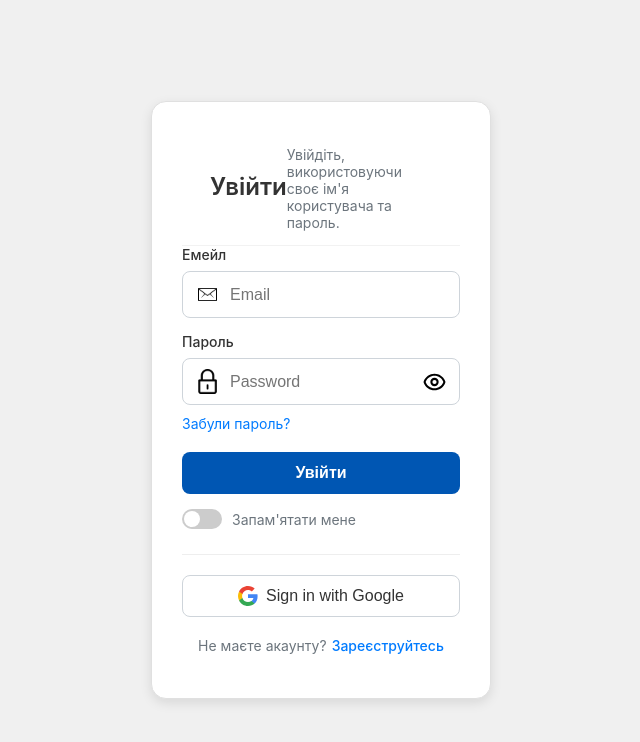
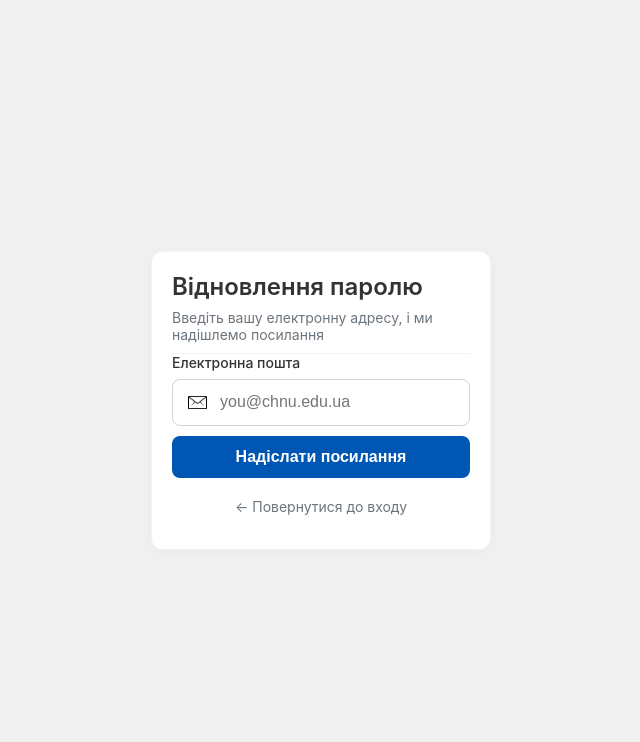
Before and after one commit to shillxzy/CHNU-Connect-app, a React (Vite) app in the folder Frontend/: page /forgot-password in a window 1280 px wide. Before the commit this address led to /login. Shown: the top 742 px of the page, without its empty margins (319-959 px from the left). Built offline with nearby package versions, Linux system fonts and the light colour scheme.

Commit message:
Added reset password, fixed text in login and registration

```diff
--- a/Frontend/src/App.jsx
+++ b/Frontend/src/App.jsx
@@ -2,6 +2,8 @@ import { useState, useEffect } from "react";
 import { BrowserRouter, Routes, Route, Navigate } from "react-router-dom";
 import Login from "./components/Auth/Login";
 import Registration from "./components/Auth/Registration";
+import ForgotPassword from "./components/Auth/SendMail";
+import ResetPassword from "./components/Auth/ResetPassword";
 import HomePage from "./components/HomePage";
 import AdminPanel from "./components/AdminPanel/AdminPanel";
 
@@ -57,7 +59,9 @@ export default function App() {
           <>
             <Route path="/login" element={<Login onLogin={handleLogin} />} />
             <Route path="/register" element={<Registration onRegister={handleLogin} />} />
+            <Route path="/forgot-password" element={<ForgotPassword />} />
             <Route path="*" element={<Navigate to="/login" replace />} />
+            <Route path="/reset-password" element={<ResetPassword />} />
           </>
         ) : (
           <>
--- /dev/null
+++ b/Frontend/src/api/resetPasswordApi.js
@@ -0,0 +1,19 @@
+const BASE_URL = "/api/auth";
+
+export const resetPassword = async ({ email, token, newPassword }) => {
+  const response = await fetch(`${BASE_URL}/reset-password`, {
+    method: "POST",
+    headers: {
+      "Content-Type": "application/json",
+    },
+    body: JSON.stringify({ email, token, newPassword }),
+  });
+
+  const data = await response.json();
+
+  if (!response.ok) {
+    throw new Error(data.message || "Не вдалося змінити пароль");
+  }
+
+  return data;
+};
--- /dev/null
+++ b/Frontend/src/api/sendResetMailApi.js
@@ -0,0 +1,19 @@
+const BASE_URL = "/api/auth";
+
+export const sendResetLink = async (email) => {
+  const response = await fetch(`${BASE_URL}/forgot-password`, {
+    method: "POST",
+    headers: {
+      "Content-Type": "application/json",
+    },
+    body: JSON.stringify({ email }),
+  });
+
+  const data = await response.json();
+
+  if (!response.ok) {
+    throw new Error(data.message || "Помилка надсилання листа");
+  }
+
+  return data;
+}
--- a/Frontend/src/components/Auth/Login.css
+++ b/Frontend/src/components/Auth/Login.css
@@ -2,18 +2,18 @@
 /* 1. КОНТЕЙНЕР І КАРТКА */
 /* ----------------------------------- */
 
-.login-container {
+.container {
     display: flex;
     justify-content: center;
     align-items: center;
     min-height: 100vh;
-    background-color: #f0f0f0; /* Світлий сірий фон */
+    background-color: #f0f0f0;
     padding: 20px;
     box-sizing: border-box;
     font-family: -apple-system, BlinkMacSystemFont, 'Segoe UI', Roboto, 'Helvetica Neue', Arial, sans-serif;
 }
 
-.login-card {
+.card {
     background-color: white;
     border-radius: 15px;
     box-shadow: 0 4px 12px rgba(0, 0, 0, 0.1);
@@ -27,23 +27,29 @@
 /* 2. ТЕКСТ І ЗАГОЛОВКИ */
 /* ----------------------------------- */
 
-.header {
+.header-block {
     display: flex;
+    justify-content: space-between;
     flex-direction: column;
-    text-align: left;
-    margin-bottom: 20px;
-    width: 100%;
-    display: block;
+    background: #ffffff;
+    padding-bottom: 10px;
+    border-bottom: 1px solid rgba(0, 0, 0, 0.05);
+    position: sticky;
+    top: 0;
+    z-index: 50;
+    margin: 0;
 }
 
-.h2 {
+.header-text {
+    display: block;
     font-size: 24px;
     font-weight: 600;
-    margin: 0 0 5px 0;
+    margin: 0 0 8px 0;
     color: #333;
 }
 
 .subtitle {
+    display: block;
     font-size: 14px;
     color: #6c757d;
     margin: 0;
@@ -204,7 +210,6 @@
 .google-button .icon,
 .google-button .google-icon-placeholder {
     margin-right: 10px;
-    /* У випадку Google іконка зазвичай кольорова, тому color: #6c757d тут не потрібен */
 }
 
 .divider {
@@ -268,14 +273,14 @@
 /* 6. РЕЄСТРАЦІЯ */
 /* ----------------------------------- */
 
-.signup-text {
+.back-text {
     text-align: center;
     font-size: 14px;
     color: #6c757d;
     margin-top: 20px;
 }
 
-.signup-link {
+.back-link {
     color: #007bff;
     text-decoration: none;
     font-weight: 500;
@@ -283,6 +288,6 @@
     margin-left: 5px;
 }
 
-.signup-link:hover {
+.back-link:hover {
     text-decoration: underline;
 }
--- a/Frontend/src/components/Auth/Login.jsx
+++ b/Frontend/src/components/Auth/Login.jsx
@@ -29,9 +29,8 @@ export default function Login({ onLogin, onShowRegister }) {
       localStorage.setItem("token", data.token);
     }
 
-    if (onLogin) onLogin(data.role); // зберігаємо роль у App
+    if (onLogin) onLogin(data.role);
 
-    // Редірект робимо тільки на HomePage
     navigate("/");
 
   } catch (err) {
@@ -42,10 +41,10 @@ export default function Login({ onLogin, onShowRegister }) {
 };
 
   return (
-    <div className="login-container">
-      <div className="login-card">
-        <div className="header">
-          <h2 className="h2">Увійти</h2>
+    <div className="container">
+      <div className="card">
+        <div className="header-block">
+          <h2 className="header-text">Увійти</h2>
           <p className="subtitle">
             Увійдіть, використовуючи своє ім'я користувача та пароль.
           </p>
@@ -95,9 +94,12 @@ export default function Login({ onLogin, onShowRegister }) {
             </button>
           </div>
 
-          <a href="#" onClick={handleForgotPassword} className="forgot-password-link">
+          <span
+            className="forgot-password-link"
+            onClick={() => navigate("/forgot-password")}
+          >
             Забули пароль?
-          </a>
+          </span>
 
           <button
             type="submit"
@@ -125,11 +127,11 @@ export default function Login({ onLogin, onShowRegister }) {
           <span>Sign in with Google</span>
         </button>
 
-        <p className="signup-text">
+        <p className="back-text">
           Не маєте акаунту?
           <span
             onClick={() => navigate("/register")}
-            className="signup-link"
+            className="back-link"
             style={{ cursor: "pointer" }}
           >
             Зареєструйтесь
--- /dev/null
+++ b/Frontend/src/components/Auth/ResetPassword.jsx
@@ -0,0 +1,134 @@
+import { useState, useEffect } from "react";
+import { useNavigate, useSearchParams } from "react-router-dom";
+import { LockIcon, EyeIcon, EyeOffIcon } from "../Icons";
+import { resetPassword } from "../../api/resetPasswordApi";
+import "./Login.css";
+
+export default function ResetPassword() {
+  const navigate = useNavigate();
+  const [params] = useSearchParams();
+
+  const email = params.get("email");
+  const token = params.get("token");
+
+  const [newPassword, setNewPassword] = useState("");
+  const [confirmPassword, setConfirmPassword] = useState("");
+  const [show1, setShow1] = useState(false);
+  const [show2, setShow2] = useState(false);
+
+  const [loading, setLoading] = useState(false);
+  const [success, setSuccess] = useState(false);
+  const [error, setError] = useState(null);
+
+  useEffect(() => {
+    if (!email || !token) {
+      setError("Недійсне або застаріле посилання");
+    }
+  }, [email, token]);
+
+  const handleSubmit = async (e) => {
+    e.preventDefault();
+
+    if (newPassword !== confirmPassword) {
+      setError("Паролі не співпадають");
+      return;
+    }
+
+    setLoading(true);
+    setError(null);
+
+    try {
+      await resetPassword({ email, token, newPassword });
+      setSuccess(true);
+    } catch (err) {
+      setError(err.message);
+    } finally {
+      setLoading(false);
+    }
+  };
+
+  return (
+    <div className="container">
+      <div className="card">
+        <div className="header-block">
+          <h2 className="header-text">Новий пароль</h2>
+          <p className="subtitle">
+            Введіть новий пароль для акаунту <b>{email}</b>
+          </p>
+        </div>
+
+        {error && <p className="error-message">{error}</p>}
+
+        {success ? (
+          <p className="back-text">
+            ✅ Пароль успішно змінено
+            <br />
+            <span
+              className="back-link"
+              style={{ cursor: "pointer" }}
+              onClick={() => navigate("/login")}
+            >
+              Увійти
+            </span>
+          </p>
+        ) : (
+          <form onSubmit={handleSubmit}>
+            <label className="label">Новий пароль</label>
+            <div className="input-group">
+              <img src={LockIcon} alt="lock" className="icon" />
+              <input
+                type={show1 ? "text" : "password"}
+                className="input-field"
+                value={newPassword}
+                onChange={(e) => setNewPassword(e.target.value)}
+                required
+              />
+              <button
+                type="button"
+                className="eye-button"
+                onClick={() => setShow1(!show1)}
+              >
+                <img
+                  src={show1 ? EyeOffIcon : EyeIcon}
+                  className="eye-icon"
+                  alt=""
+                />
+              </button>
+            </div>
+
+            <label className="label">Підтвердження паролю</label>
+            <div className="input-group">
+              <img src={LockIcon} alt="lock" className="icon" />
+              <input
+                type={show2 ? "text" : "password"}
+                className="input-field"
+                value={confirmPassword}
+                onChange={(e) => setConfirmPassword(e.target.value)}
+                required
+              />
+              <button
+                type="button"
+                className="eye-button"
+                onClick={() => setShow2(!show2)}
+              >
+                <img
+                  src={show2 ? EyeOffIcon : EyeIcon}
+                  className="eye-icon"
+                  alt=""
+                />
+              </button>
+            </div>
+
+            <button
+              type="submit"
+              className="primary-button"
+              disabled={loading}
+            >
+              {loading ? "Збереження..." : "Змінити пароль"}
+            </button>
+          </form>
+        )}
+      </div>
+    </div>
+  );
+}
--- /dev/null
+++ b/Frontend/src/components/Auth/SendMail.jsx
@@ -0,0 +1,81 @@
+import { useState } from "react";
+import { useNavigate } from "react-router-dom";
+import { MailIcon } from "../Icons";
+import { sendResetLink } from "../../api/sendResetMailApi";
+import "./Login.css";
+
+export default function ForgotPassword() {
+  const navigate = useNavigate();
+
+  const [email, setEmail] = useState("");
+  const [loading, setLoading] = useState(false);
+  const [success, setSuccess] = useState(false);
+  const [error, setError] = useState(null);
+
+  const handleSubmit = async (e) => {
+    e.preventDefault();
+    setLoading(true);
+    setError(null);
+
+    try {
+      await sendResetLink(email);
+      setSuccess(true);
+    } catch (err) {
+      setError(err.message);
+    } finally {
+      setLoading(false);
+    }
+  };
+
+  return (
+    <div className="container">
+      <div className="card">
+        <div className="header-block">
+          <h2 className="header-text">Відновлення паролю</h2>
+          <p className="subtitle">
+            Введіть вашу електронну адресу, і ми надішлемо посилання
+          </p>
+        </div>
+
+        {error && <p className="error-message">{error}</p>}
+
+        {success ? (
+          <p className="back-text">
+            📧 Лист для відновлення паролю надіслано на <b>{email}</b>
+          </p>
+        ) : (
+          <form onSubmit={handleSubmit}>
+            <label className="label">Електронна пошта</label>
+            <div className="input-group">
+              <img src={MailIcon} alt="mail" className="icon" />
+              <input
+                type="email"
+                className="input-field"
+                placeholder="you@chnu.edu.ua"
+                value={email}
+                onChange={(e) => setEmail(e.target.value)}
+                required
+              />
+            </div>
+
+            <button
+              type="submit"
+              className="primary-button"
+              disabled={loading}
+            >
+              {loading ? "Надсилання..." : "Надіслати посилання"}
+            </button>
+          </form>
+        )}
+
+        <p
+          className="back-text"
+          style={{ cursor: "pointer" }}
+          onClick={() => navigate("/login")}
+        >
+          ← Повернутися до входу
+        </p>
+      </div>
+    </div>
+  );
+}
```
Also changed, not shown: Frontend/src/components/Auth/Registration.jsx (+6 -6 lines), 2 other files (tests, documents, lock files or other folders).
